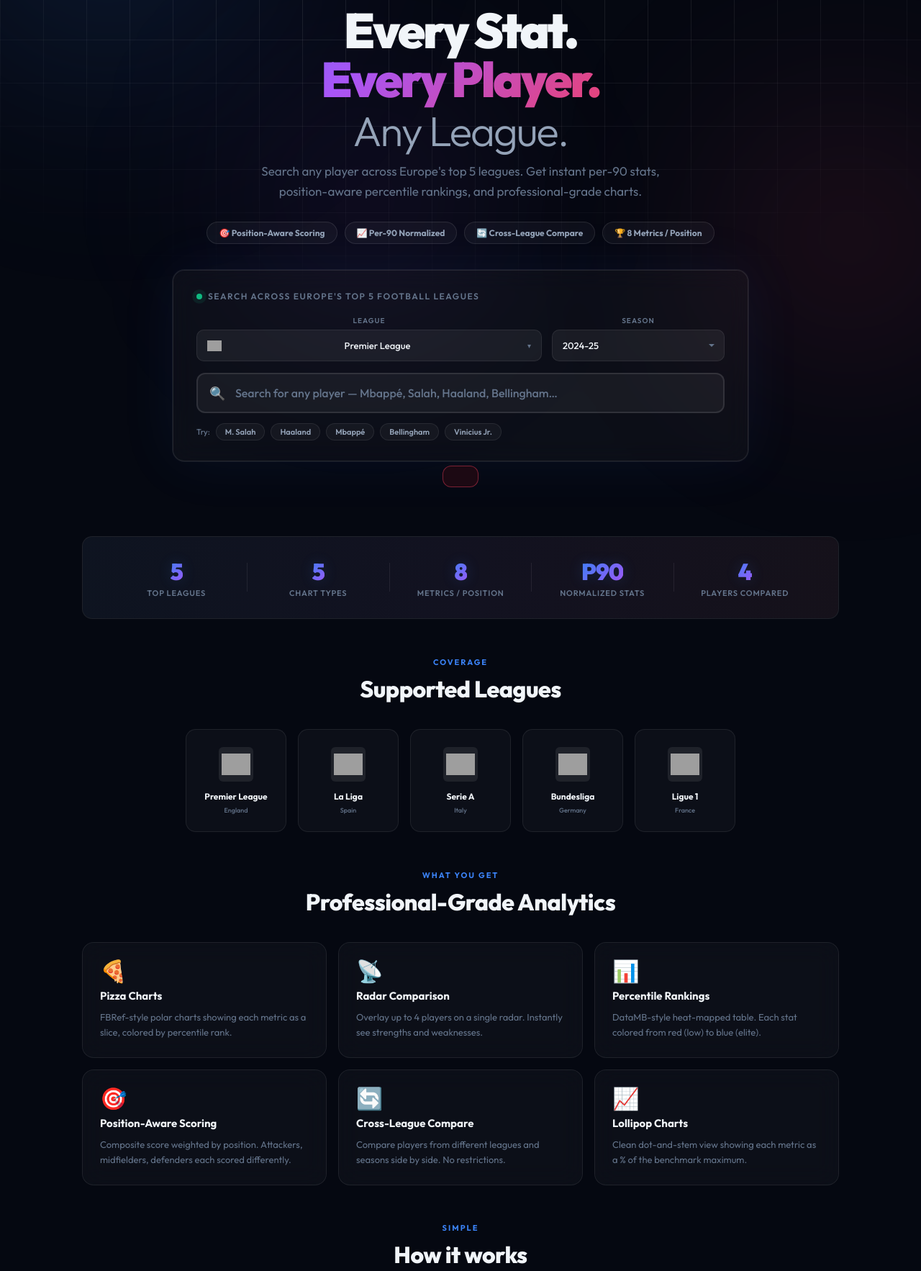
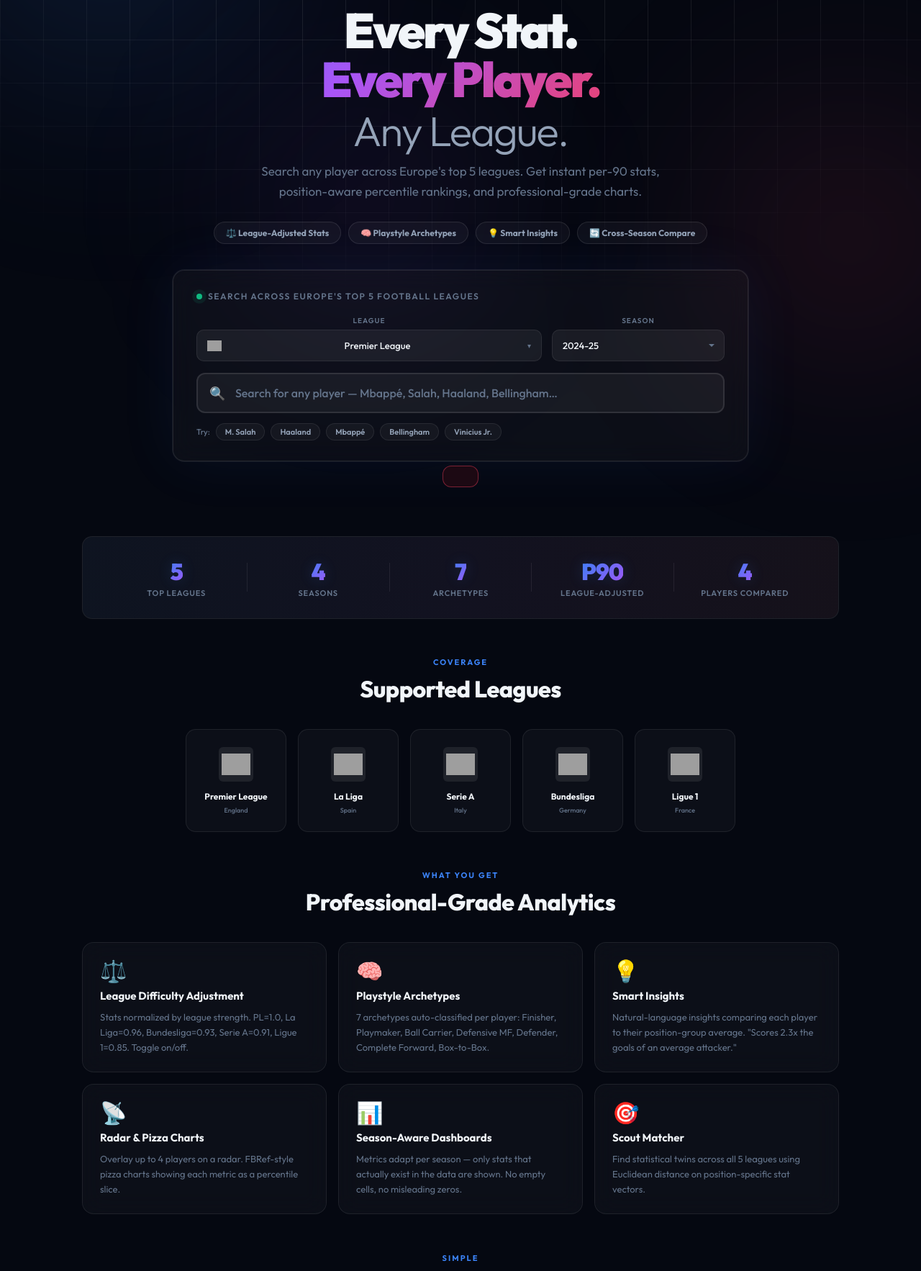
Before and after one commit to sagnik0606-ux/FootIQ, a Flask app: page /player in a window 1280 px wide. Shown: the part 185-1951 px from the top of the page at 72% size. Run offline with Flask 3, Linux system fonts and the light colour scheme; grey boxes are pictures that could not be loaded.

Commit message:
Updated player page

```diff
--- a/templates/player.html
+++ b/templates/player.html
@@ -25,10 +25,10 @@
 
       <!-- Capability chips -->
       <div class="capability-chips">
-        <span class="cap-chip">🎯 Position-Aware Scoring</span>
-        <span class="cap-chip">📈 Per-90 Normalized</span>
-        <span class="cap-chip">🔄 Cross-League Compare</span>
-        <span class="cap-chip">🏆 8 Metrics / Position</span>
+        <span class="cap-chip">⚖️ League-Adjusted Stats</span>
+        <span class="cap-chip">🧠 Playstyle Archetypes</span>
+        <span class="cap-chip">💡 Smart Insights</span>
+        <span class="cap-chip">🔄 Cross-Season Compare</span>
       </div>
 
       <!-- ── Search Card ── -->
@@ -90,18 +90,18 @@
       </div>
       <div class="stat-divider"></div>
       <div class="stat-item">
-        <span class="stat-num">5</span>
-        <span class="stat-lbl">Chart Types</span>
+        <span class="stat-num">4</span>
+        <span class="stat-lbl">Seasons</span>
       </div>
       <div class="stat-divider"></div>
       <div class="stat-item">
-        <span class="stat-num">8</span>
-        <span class="stat-lbl">Metrics / Position</span>
+        <span class="stat-num">7</span>
+        <span class="stat-lbl">Archetypes</span>
       </div>
       <div class="stat-divider"></div>
       <div class="stat-item">
         <span class="stat-num">P90</span>
-        <span class="stat-lbl">Normalized Stats</span>
+        <span class="stat-lbl">League-Adjusted</span>
       </div>
       <div class="stat-divider"></div>
       <div class="stat-item">
@@ -139,34 +139,34 @@
       </div>
       <div class="features-grid">
         <div class="feature-card glass-card">
-          <div class="fc-icon">🍕</div>
-          <div class="fc-title">Pizza Charts</div>
-          <div class="fc-desc">FBRef-style polar charts showing each metric as a slice, colored by percentile rank.</div>
+          <div class="fc-icon">⚖️</div>
+          <div class="fc-title">League Difficulty Adjustment</div>
+          <div class="fc-desc">Stats normalized by league strength. PL=1.0, La Liga=0.96, Bundesliga=0.93, Serie A=0.91, Ligue 1=0.85. Toggle on/off.</div>
+        </div>
+        <div class="feature-card glass-card">
+          <div class="fc-icon">🧠</div>
+          <div class="fc-title">Playstyle Archetypes</div>
+          <div class="fc-desc">7 archetypes auto-classified per player: Finisher, Playmaker, Ball Carrier, Defensive MF, Defender, Complete Forward, Box-to-Box.</div>
+        </div>
+        <div class="feature-card glass-card">
+          <div class="fc-icon">💡</div>
+          <div class="fc-title">Smart Insights</div>
+          <div class="fc-desc">Natural-language insights comparing each player to their position-group average. "Scores 2.3x the goals of an average attacker."</div>
         </div>
         <div class="feature-card glass-card">
           <div class="fc-icon">📡</div>
-          <div class="fc-title">Radar Comparison</div>
-          <div class="fc-desc">Overlay up to 4 players on a single radar. Instantly see strengths and weaknesses.</div>
+          <div class="fc-title">Radar & Pizza Charts</div>
+          <div class="fc-desc">Overlay up to 4 players on a radar. FBRef-style pizza charts showing each metric as a percentile slice.</div>
         </div>
         <div class="feature-card glass-card">
           <div class="fc-icon">📊</div>
-          <div class="fc-title">Percentile Rankings</div>
-          <div class="fc-desc">DataMB-style heat-mapped table. Each stat colored from red (low) to blue (elite).</div>
+          <div class="fc-title">Season-Aware Dashboards</div>
+          <div class="fc-desc">Metrics adapt per season — only stats that actually exist in the data are shown. No empty cells, no misleading zeros.</div>
         </div>
         <div class="feature-card glass-card">
           <div class="fc-icon">🎯</div>
-          <div class="fc-title">Position-Aware Scoring</div>
-          <div class="fc-desc">Composite score weighted by position. Attackers, midfielders, defenders each scored differently.</div>
-        </div>
-        <div class="feature-card glass-card">
-          <div class="fc-icon">🔄</div>
-          <div class="fc-title">Cross-League Compare</div>
-          <div class="fc-desc">Compare players from different leagues and seasons side by side. No restrictions.</div>
-        </div>
-        <div class="feature-card glass-card">
-          <div class="fc-icon">📈</div>
-          <div class="fc-title">Lollipop Charts</div>
-          <div class="fc-desc">Clean dot-and-stem view showing each metric as a % of the benchmark maximum.</div>
+          <div class="fc-title">Scout Matcher</div>
+          <div class="fc-desc">Find statistical twins across all 5 leagues using Euclidean distance on position-specific stat vectors.</div>
         </div>
       </div>
     </section>
```
